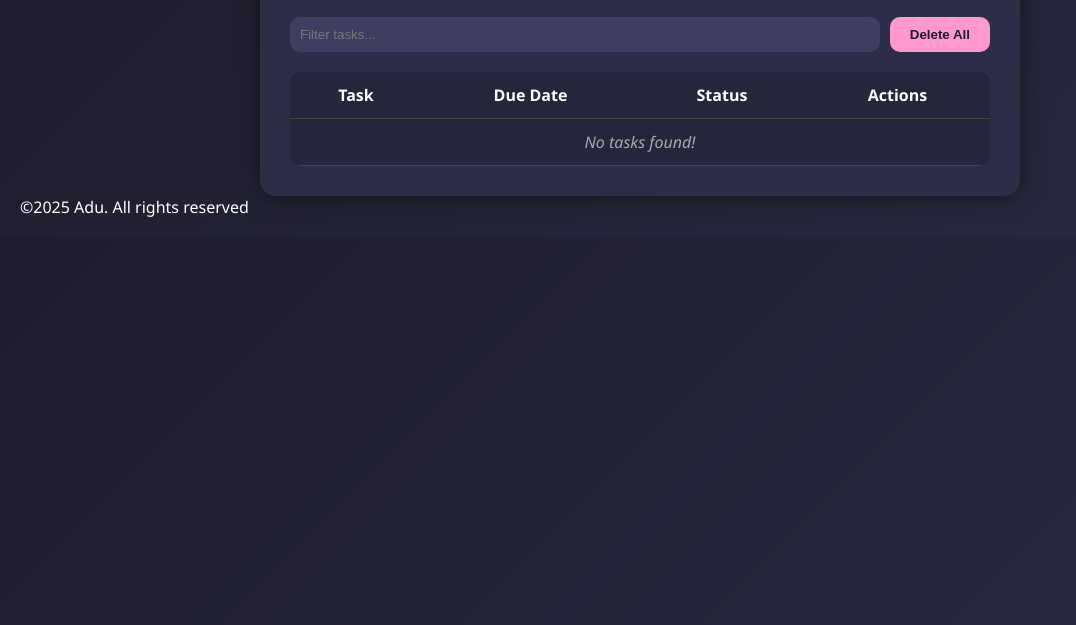
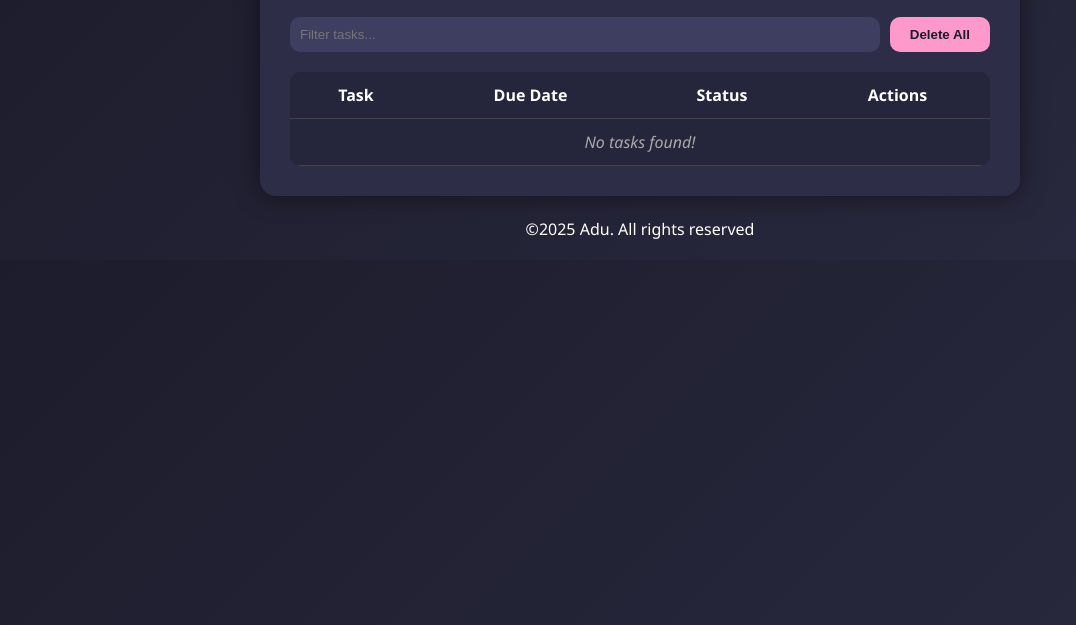
Before and after one commit to Revou-Coding-Camp/codingcamp-7-jul-25-Fadhlurohman386, a plain HTML site: page index.html in a window 1280 px wide. Shown: the part 175-800 px from the top of the page, without its empty margins (0-1076 px from the left). Drawn offline with Linux system fonts and the light colour scheme.

Commit message:
todo list fadhlu

```diff
--- a/index.html
+++ b/index.html
@@ -34,8 +34,8 @@
       </tbody>
     </table>
   </div>
-
-  <footer>&copy;2025 Adu. All rights reserved</footer>
+<br>
+  <footer style="text-align: center;">&copy;2025 Adu. All rights reserved</footer>
   <script src="js/script.js"></script>
 </body>
 </html>
```
